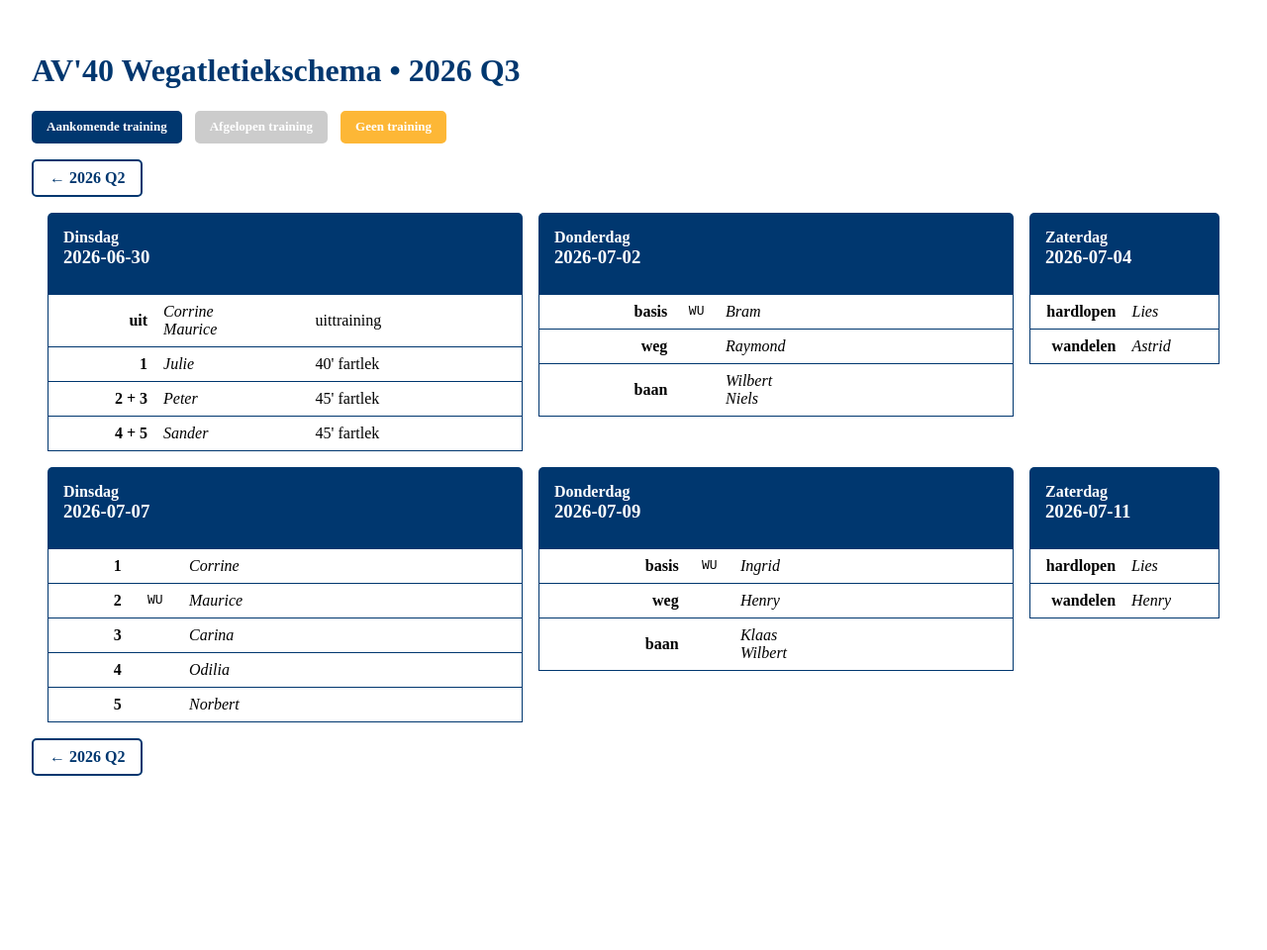
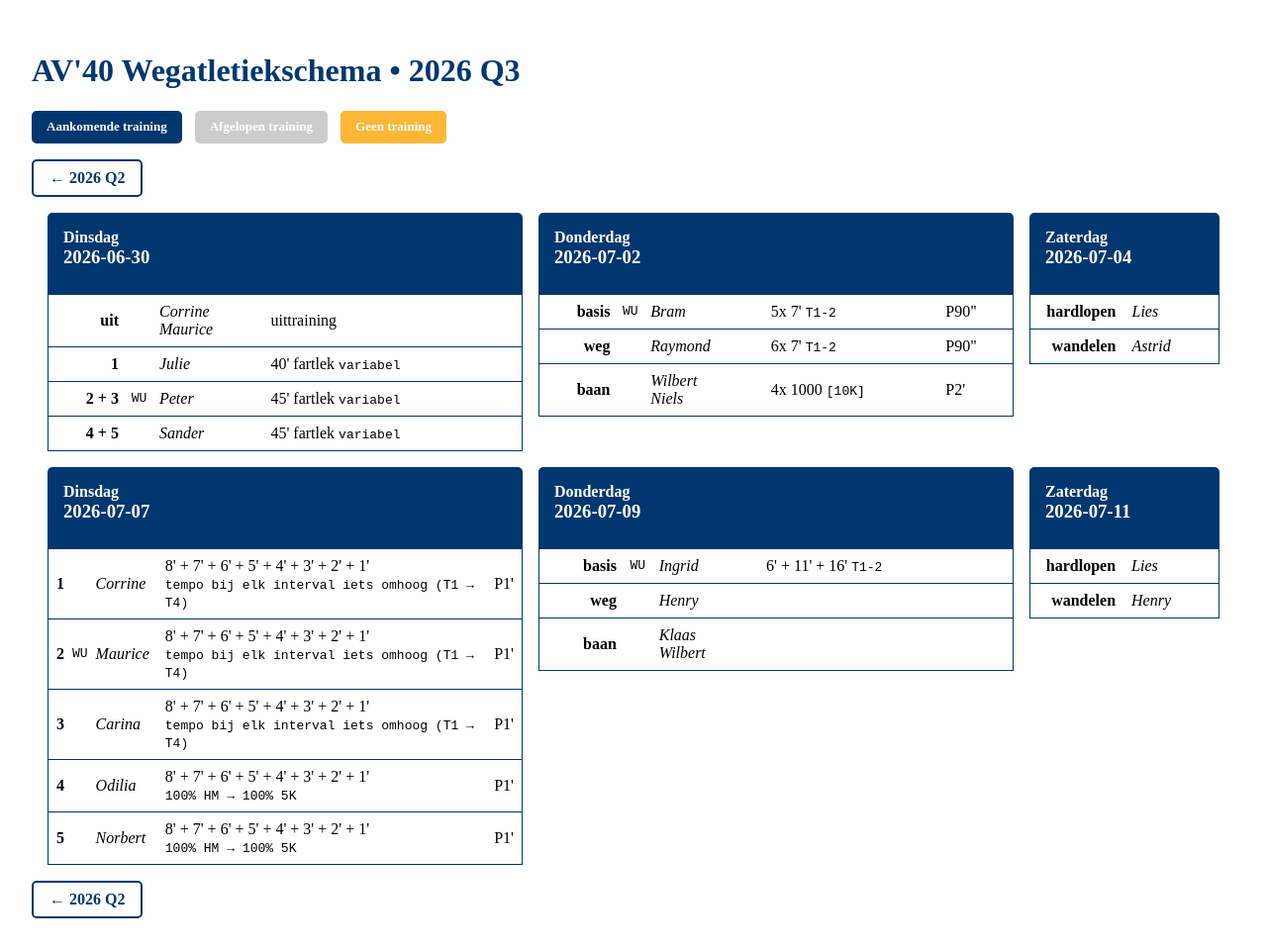
Before and after one commit to sarajuhosova/av40-schedule, a Jekyll site: the page built from _posts/2026-06-23-q3.md, in a window 1280 px wide. Shown: the whole page at 99% size. Built offline with Jekyll 4.4.1, drawn with Linux system fonts in a browser that asks for light colours; before the commit the page ends 900 px from its top, so only the background shows below that.

Commit message:
Use monospace for tempos

```diff
--- a/_data/options.yaml
+++ /dev/null
@@ -1,16 +0,0 @@
-- id: trainer
-  name: Trainer
-  options:
-  - Martijn
-  - Sára
-  - Odilia
-  - Wilbert
-- id: group
-  name: Groep
-  options:
-  - "1"
-  - "2"
-  - "3"
-  - "4"
-  - "5"
-  - "baan"
--- a/_data/schedule/2026/q2.yaml
+++ b/_data/schedule/2026/q2.yaml
@@ -5,28 +5,28 @@
       - group: "1"
         trainer: ["Julie"]
         training:
-          core: "2x 18'"
+          core: "2x 18' <tt>T1-2</tt>"
           break: "P2'"
       - group: "2"
         trainer: ["Corrine"]
         training:
-          core: "2x 20'"
+          core: "2x 20' <tt>T1-2</tt>"
           break: "P2'"
       - group: "3"
         trainer: ["Maurice"]
         training:
-          core: "2x 22'"
+          core: "2x 22' <tt>T1-2</tt>"
           break: "P2'"
       - group: "4"
         trainer: ["Henry"]
         training:
-          core: "2x 23'"
+          core: "2x 23' <tt>T1-2</tt>"
           break: "P2'"
       - group: "5"
         warmup: true
         trainer: ["Wilbert"]
         training:
-          core: "2x 24'"
+          core: "2x 24' <tt>T1-2</tt>"
           break: "P2'"
   - date: "2026-06-18"
     day: "Donderdag"
@@ -36,22 +36,22 @@
         trainer: ["Liane"]
         warmup: true
         training:
-          core: "5x 7'"
+          core: "5x 7' <tt>T2</tt>"
           break: "P90\""
       - group: "2 + 3"
         trainer: ["Henry"]
         training:
-          core: "6x 7'"
+          core: "6x 7' <tt>T2</tt>"
           break: "P1'"
       - group: "4 + 5"
         trainer: ["Sander"]
         training:
-          core: "7x 7'"
+          core: "7x 7' <tt>T2</tt>"
           break: "P1'"
       - group: "baan"
         trainer: ["Wilbert", "Niels"]
         training:
-          core: "5x (800 T2 + 400 T3)"
+          core: "5x (800 <tt>T2</tt> + 400 <tt>T3</tt>)"
           break: "P2'"
   - date: "2026-06-20"
     day: "Zaterdag"
@@ -68,28 +68,28 @@
       - group: "1"
         trainer: ["Julie"]
         training:
-          core: "4x (3' T1 + 2' T2 + 1' T3)"
+          core: "4x (3' <tt>T1</tt> + 2' <tt>T2</tt> + 1' <tt>T3</tt>)"
           break: "SP1'"
       - group: "2"
         trainer: ["Maurice"]
         training:
-          core: "5x (3' T1 + 2' T2 + 1' T3)"
+          core: "5x (3' <tt>T1</tt> + 2' <tt>T2</tt> + 1' <tt>T3</tt>)"
           break: "SP1'"
       - group: "3"
         trainer: ["Carina"]
         training:
-          core: "5x (3' T1 + 2' T2 + 1' T3)"
+          core: "5x (3' <tt>T1</tt> + 2' <tt>T2</tt> + 1' <tt>T3</tt>)"
           break: "SP1'"
       - group: "4"
         trainer: ["Odilia"]
         training:
-          core: "5x (3' T1 + 2' T2 + 1' T3)"
+          core: "5x (3' <tt>T1</tt> + 2' <tt>T2</tt> + 1' <tt>T3</tt>)"
           break: "SP1'"
       - group: "5"
         warmup: true
         trainer: ["Bram"]
         training:
-          core: "5x (3' T1 + 2' T2 + 1' T3)"
+          core: "5x (3' <tt>T1</tt> + 2' <tt>T2</tt> + 1' <tt>T3</tt>)"
           break: "SP1'"
   - date: "2026-06-25"
     day: "Donderdag"
@@ -99,25 +99,25 @@
       - group: "1"
         trainer: ["Liane"]
         training:
-          core: "7x (1' T1 + 1' T2 + 1' T3)"
+          core: "7x (1' <tt>T1</tt> + 1' <tt>T2</tt> + 1' <tt>T3</tt>)"
           break: "SP2' dribbelen"
       - group: "2 + 3"
         trainer: ["Ingrid"]
         training:
-          core: "8x (1' T1 + 1' T2 + 1' T3)"
+          core: "8x (1' <tt>T1</tt> + 1' <tt>T2</tt> + 1' <tt>T3</tt>)"
           break: "SP2' dribbelen"
       - group: "4 + 5"
         warmup: true
         trainer: ["Odilia"]
         training:
-          core: "9x (1' T1 + 1' T2 + 1' T3)"
+          core: "9x (1' <tt>T1</tt> + 1' <tt>T2</tt> + 1' <tt>T3</tt>)"
           break: "SP2' dribbelen"
       - group: "baan"
         trainer: ["Wilbert", "Niels"]
         training:
           core: |
-            3x (800 T2 + 600 T2 + 400 T3) <br>
-            + "toetje" 4x (100 T1 + 100 T4)
+            3x (800 <tt>T2</tt> + 600 <tt>T2</tt> + 400 <tt>T3</tt>) <br>
+            + "toetje" 4x (100 <tt>T1</tt> + 100 <tt>T4</tt>)
           break: |
             P2' <br> (toetje geen rust)
   - date: "2026-06-27"
--- a/_data/schedule/2026/q3.yaml
+++ b/_data/schedule/2026/q3.yaml
@@ -8,25 +8,35 @@
     - group: "1"
       trainer: ["Julie"]
       training:
-        core: "40' fartlek"
+        core: "40' fartlek <tt>variabel</tt>"
     - group: "2 + 3"
       trainer: ["Peter"]
+      warmup: true
       training:
-        core: "45' fartlek"
+        core: "45' fartlek <tt>variabel</tt>"
     - group: "4 + 5"
       trainer: ["Sander"]
       training:
-        core: "45' fartlek"
+        core: "45' fartlek <tt>variabel</tt>"
 - date: "2026-07-02"
   day: "Donderdag"
   trainings:
     - group: "basis"
       warmup: true
       trainer: ["Bram"]
+      training:
+        core: "5x 7' <tt>T1-2</tt>"
+        break: "P90\""
     - group: "weg"
       trainer: ["Raymond"]
+      training:
+        core: "6x 7' <tt>T1-2</tt>"
+        break: "P90\""
     - group: "baan"
       trainer: ["Wilbert", "Niels"]
+      training:
+        core: "4x 1000 <tt>[10K]</tt>"
+        break: "P2'"
 - date: "2026-07-04"
   day: "Zaterdag"
   trainings:
@@ -39,21 +49,48 @@
   trainings:
     - group: "1"
       trainer: ["Corrine"]
+      training:
+        core: |
+          8' + 7' + 6' + 5' + 4' + 3' + 2' + 1' <br>
+          <tt>tempo bij elk interval iets omhoog (T1 → T4)</tt>
+        break: "P1'"
     - group: "2"
       warmup: true
       trainer: ["Maurice"]
+      training:
+        core: |
+          8' + 7' + 6' + 5' + 4' + 3' + 2' + 1' <br>
+          <tt>tempo bij elk interval iets omhoog (T1 → T4)</tt>
+        break: "P1'"
     - group: "3"
       trainer: ["Carina"]
+      training:
+        core: |
+          8' + 7' + 6' + 5' + 4' + 3' + 2' + 1' <br>
+          <tt>tempo bij elk interval iets omhoog (T1 → T4)</tt>
+        break: "P1'"
     - group: "4"
       trainer: ["Odilia"]
+      training:
+        core: |
+          8' + 7' + 6' + 5' + 4' + 3' + 2' + 1' <br>
+          <tt>100% HM → 100% 5K</tt>
+        break: "P1'"
     - group: "5"
       trainer: ["Norbert"]
+      training:
+        core: |
+          8' + 7' + 6' + 5' + 4' + 3' + 2' + 1' <br>
+          <tt>100% HM → 100% 5K</tt>
+        break: "P1'"
 - date: "2026-07-09"
   day: "Donderdag"
   trainings:
     - group: "basis"
       warmup: true
       trainer: ["Ingrid"]
+      training:
+        core: "6' + 11' + 16' <tt>T1-2</tt>"
     - group: "weg"
       trainer: ["Henry"]
     - group: "baan"
```
